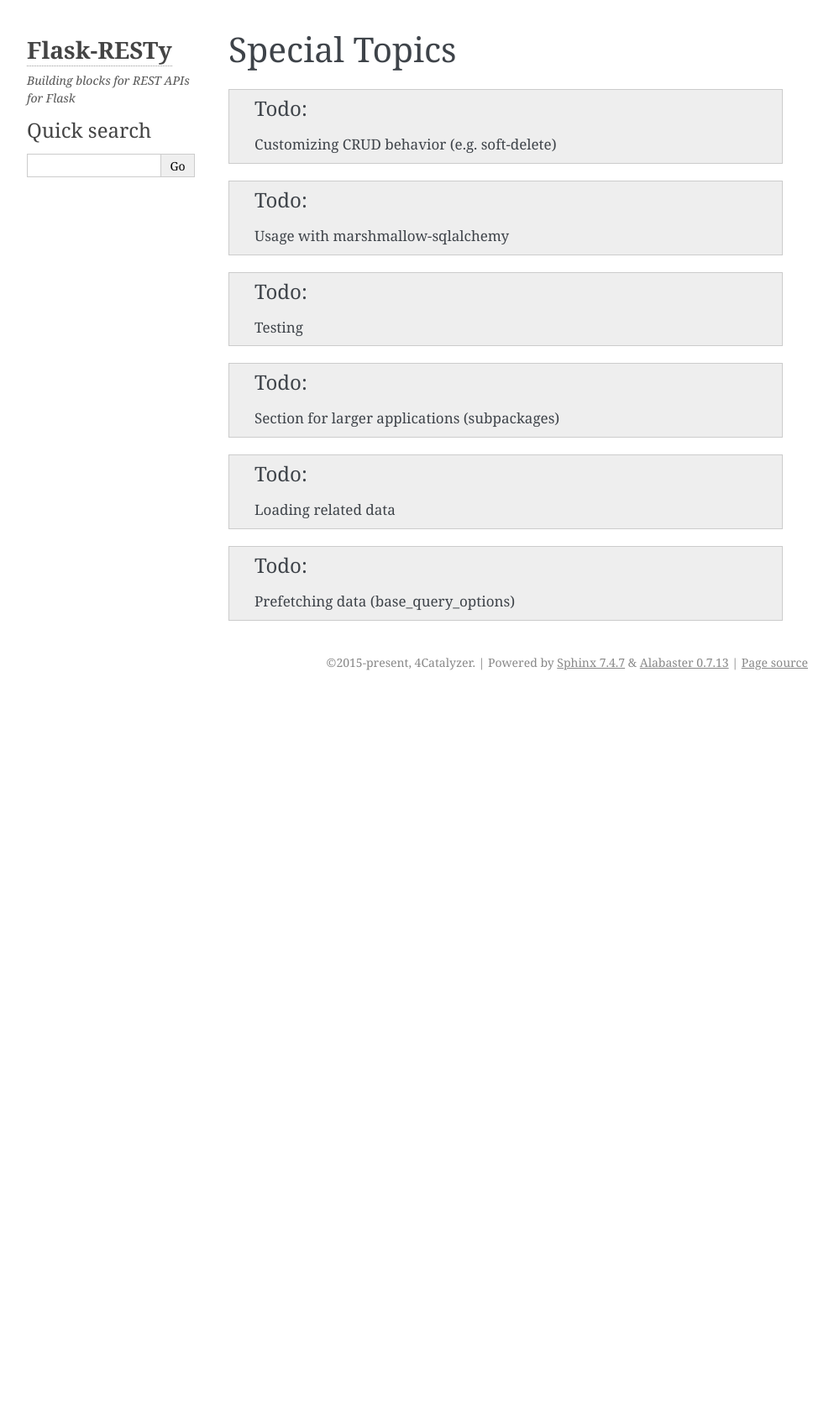
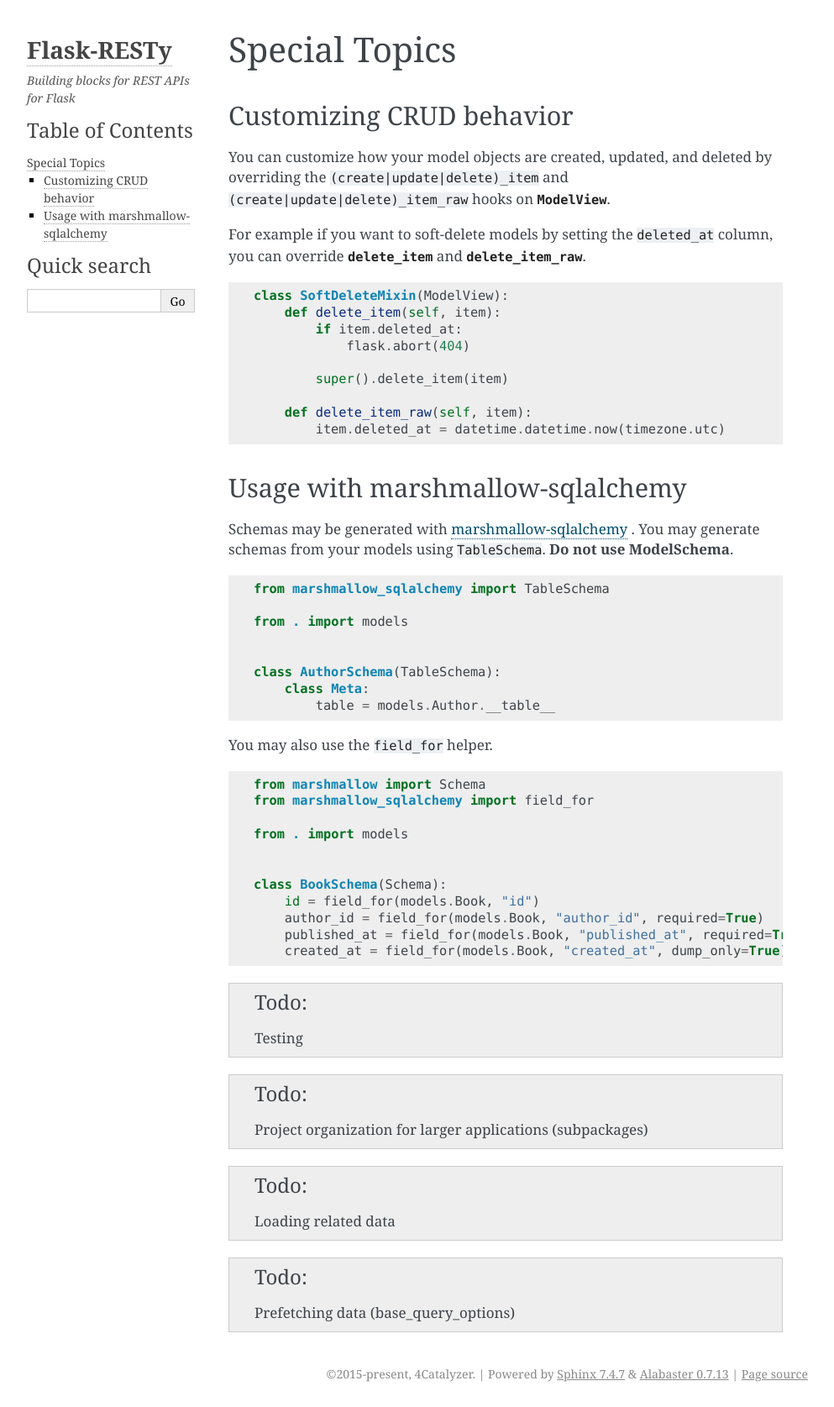
Before and after one commit to 4Catalyzer/flask-resty, a Sphinx documentation site: the page built from docs/special_topics.rst, in a window 1280 px wide. Shown: the whole page at 84% size, without its empty margins (148-1141 px from the left). Built offline with Sphinx 7.4.7, drawn with Linux system fonts in a browser that asks for light colours; before the commit the page ends 900 px from its top, so only the background shows below that.

Commit message:
Add 'Customizing CRUD' and 'ma-sqla' sections

```diff
--- a/docs/special_topics.rst
+++ b/docs/special_topics.rst
@@ -1,13 +1,67 @@
 Special Topics
 ==============
 
-.. todo:: Customizing CRUD behavior (e.g. soft-delete)
+Customizing CRUD behavior
+-------------------------
 
-.. todo:: Usage with marshmallow-sqlalchemy
+You can customize how your model objects are created, updated, and deleted by overriding
+the ``(create|update|delete)_item`` and ``(create|update|delete)_item_raw`` hooks on
+`ModelView <flask_resty.ModelView>`.
+
+For example if you want to soft-delete models by setting the ``deleted_at`` column, you
+can override `delete_item <ModelView.delete_item>` and `delete_item_raw <ModelView.delete_item_raw>`.
+
+.. code-block:: python
+
+    class SoftDeleteMixin(ModelView):
+        def delete_item(self, item):
+            if item.deleted_at:
+                flask.abort(404)
+
+            super().delete_item(item)
+
+        def delete_item_raw(self, item):
+            item.deleted_at = datetime.datetime.now(timezone.utc)
+
+Usage with marshmallow-sqlalchemy
+---------------------------------
+
+Schemas may be generated with `marshmallow-sqlalchemy <https://marshmallow-sqlalchemy.readthedocs.io/>`_ .
+You may generate schemas from your models using ``TableSchema``. **Do not use ModelSchema**.
+
+.. code-block:: python
+
+    from marshmallow_sqlalchemy import TableSchema
+
+    from . import models
+
+
+    class AuthorSchema(TableSchema):
+        class Meta:
+            table = models.Author.__table__
+
+
+You may also use the ``field_for`` helper.
+
+.. code-block:: python
+
+    from marshmallow import Schema
+    from marshmallow_sqlalchemy import field_for
+
+    from . import models
+
+
+    class BookSchema(Schema):
+        id = field_for(models.Book, "id")
+        author_id = field_for(models.Book, "author_id", required=True)
+        published_at = field_for(models.Book, "published_at", required=True)
+        created_at = field_for(models.Book, "created_at", dump_only=True)
+
+
 
 .. todo:: Testing
 
-.. todo:: Section for larger applications (subpackages)
+.. todo:: Project organization for larger applications (subpackages)
 
 .. todo:: Loading related data
 
```
Also changed, not shown: 1 other file.
